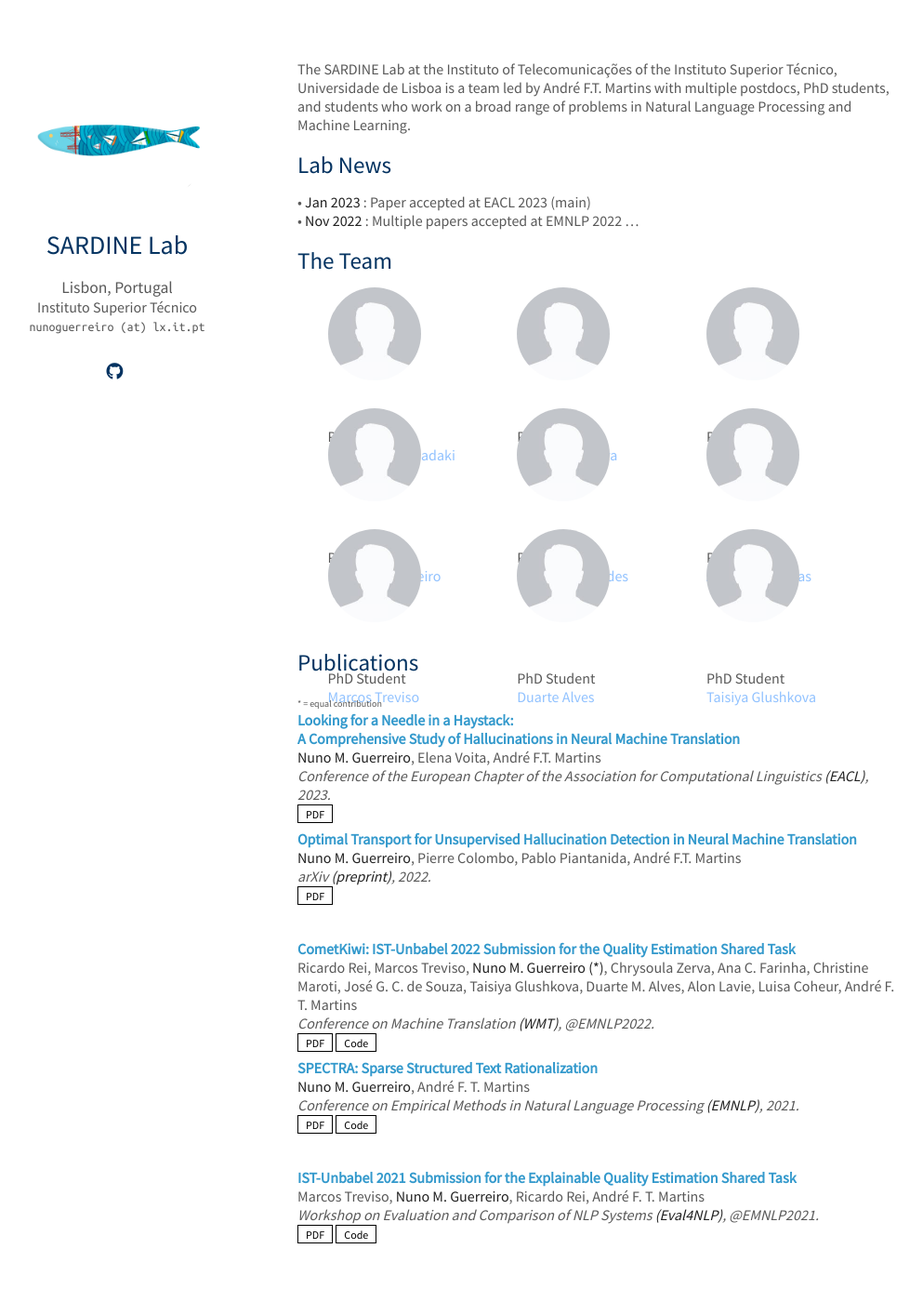
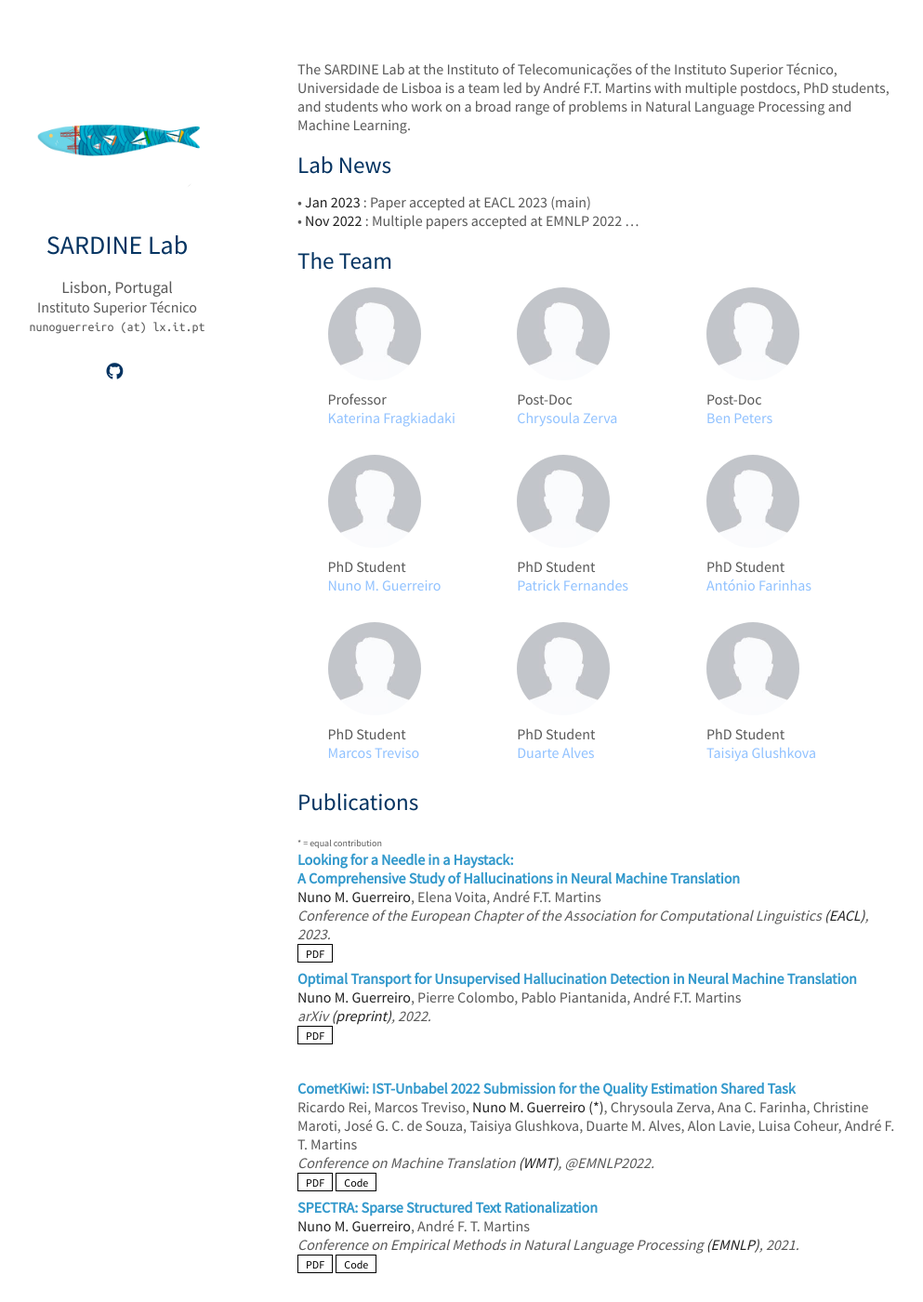
Before and after one commit to sardine-cs/sardine-cs.github.io, a Jekyll site: the page built from index.md, in a window 1280 px wide and 1400 px high. Shown: the whole window at 93% size, without its empty margins (150-1143 px from the left). Built offline with Jekyll 4.4.1, drawn with Linux system fonts in a browser that asks for light colours; nearby versions of some CDN libraries; a style sheet for code colours, icons or effects is not loaded.

Commit message:
Tweak the photo section

```diff
--- a/_sass/minimal-light.scss
+++ b/_sass/minimal-light.scss
@@ -645,7 +645,7 @@ footer {
       height: 100px;
       width: 100px;
       margin-right: 10px;
-      margin-bottom: 50px;
+      margin-bottom: 10px;
   }
 
   ul.instructor-info {
@@ -653,7 +653,7 @@ footer {
       float: left;
       list-style-type: none;
       padding-left: 0;
-      padding-bottom: 50px;
+      padding-bottom: 10px;
       width: 65%;
       width: -webkit-calc(100% - 130px);
       width: calc(100% - 130px);
@@ -678,6 +678,7 @@ footer {
 .instructor-profile-three-col {
   @extend %instructor-profile;
   width: 33%;
+  margin-bottom: 50px;
 }
 
 .news {
```
